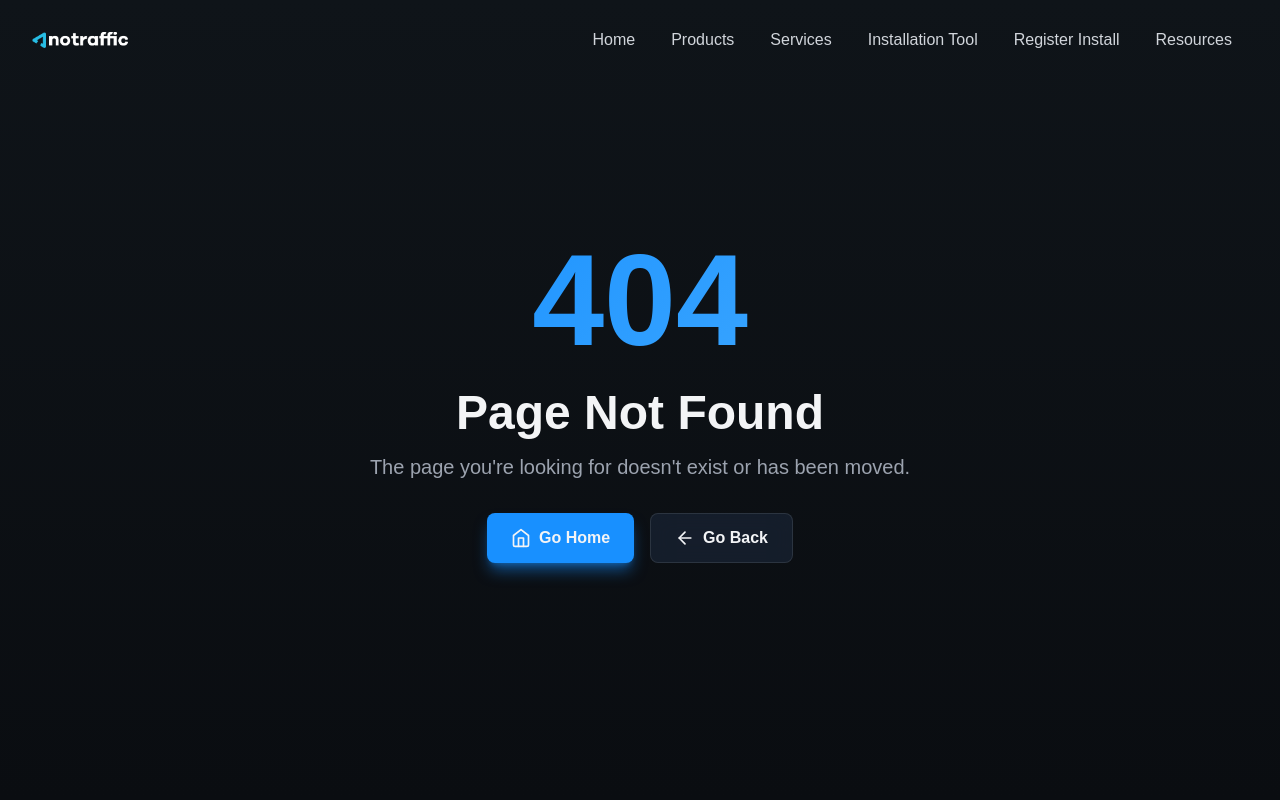
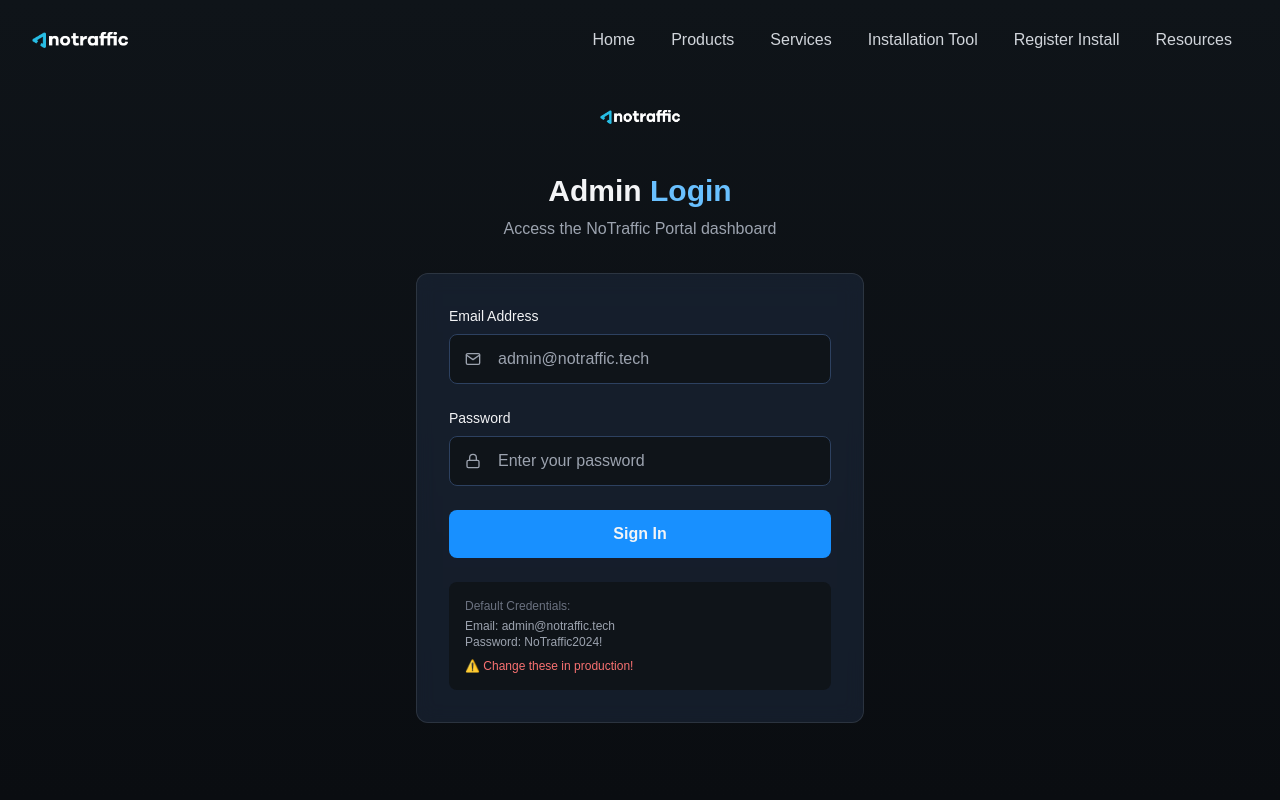
Before and after one commit to hopkicod785/notraffic-portal, a Next.js app: page /admin/login in a window 1280 px wide. Before the commit this address had no page. Shown: the top 800 px of the page. Built offline with nearby package versions, Linux system fonts and the light colour scheme.

Commit message:
Add admin authentication with login page and protected routes

```diff
--- /dev/null
+++ b/app/admin/login/page.tsx
@@ -0,0 +1,125 @@
+'use client'
+
+import { motion } from 'framer-motion'
+import { useState } from 'react'
+import { signIn } from 'next-auth/react'
+import { useRouter } from 'next/navigation'
+import { FiLock, FiMail } from 'react-icons/fi'
+import Image from 'next/image'
+
+export default function AdminLogin() {
+  const [email, setEmail] = useState('')
+  const [password, setPassword] = useState('')
+  const [error, setError] = useState('')
+  const [loading, setLoading] = useState(false)
+  const router = useRouter()
+
+  const handleSubmit = async (e: React.FormEvent) => {
+    e.preventDefault()
+    setError('')
+    setLoading(true)
+
+    try {
+      const result = await signIn('credentials', {
+        email,
+        password,
+        redirect: false,
+      })
+
+      if (result?.error) {
+        setError('Invalid email or password')
+      } else {
+        router.push('/admin')
+      }
+    } catch (error) {
+      setError('An error occurred. Please try again.')
+    } finally {
+      setLoading(false)
+    }
+  }
+
+  return (
+    <div className="min-h-screen flex items-center justify-center bg-gradient-to-b from-dark-900 to-dark-950 px-4">
+      <motion.div
+        initial={{ opacity: 0, y: 20 }}
+        animate={{ opacity: 1, y: 0 }}
+        transition={{ duration: 0.6 }}
+        className="w-full max-w-md"
+      >
+        <div className="text-center mb-8">
+          <div className="relative w-20 h-20 mx-auto mb-4">
+            <Image
+              src="/White logo blue icon - no background (1).png"
+              alt="NoTraffic Logo"
+              fill
+              className="object-contain"
+            />
+          </div>
+          <h1 className="text-3xl font-bold mb-2">
+            Admin <span className="text-primary-300">Login</span>
+          </h1>
+          <p className="text-gray-400">Access the NoTraffic Portal dashboard</p>
+        </div>
+
+        <form onSubmit={handleSubmit} className="glass rounded-xl p-8 border border-dark-700">
+          {error && (
+            <div className="mb-6 p-4 bg-red-500/20 border border-red-500/50 rounded-lg text-red-400 text-sm">
+              {error}
+            </div>
+          )}
+
+          <div className="mb-6">
+            <label htmlFor="email" className="block text-sm font-medium mb-2">
+              Email Address
+            </label>
+            <div className="relative">
+              <FiMail className="absolute left-4 top-1/2 transform -translate-y-1/2 text-gray-400" />
+              <input
+                type="email"
+                id="email"
+                value={email}
+                onChange={(e) => setEmail(e.target.value)}
+                required
+                className="w-full pl-12 pr-4 py-3 bg-dark-900 border border-dark-700 rounded-lg focus:border-primary-500 focus:ring-1 focus:ring-primary-500 outline-none transition-colors"
+                placeholder="admin@notraffic.tech"
+              />
+            </div>
+          </div>
+
+          <div className="mb-6">
+            <label htmlFor="password" className="block text-sm font-medium mb-2">
+              Password
+            </label>
+            <div className="relative">
+              <FiLock className="absolute left-4 top-1/2 transform -translate-y-1/2 text-gray-400" />
+              <input
+                type="password"
+                id="password"
+                value={password}
+                onChange={(e) => setPassword(e.target.value)}
+                required
+                className="w-full pl-12 pr-4 py-3 bg-dark-900 border border-dark-700 rounded-lg focus:border-primary-500 focus:ring-1 focus:ring-primary-500 outline-none transition-colors"
+                placeholder="Enter your password"
+              />
+            </div>
+          </div>
+
+          <button
+            type="submit"
+            disabled={loading}
+            className="w-full px-6 py-3 bg-primary-500 hover:bg-primary-600 disabled:bg-dark-700 disabled:cursor-not-allowed rounded-lg font-semibold transition-all duration-300"
+          >
+            {loading ? 'Signing in...' : 'Sign In'}
+          </button>
+
+          <div className="mt-6 p-4 bg-dark-900 rounded-lg">
+            <p className="text-xs text-gray-500 mb-1">Default Credentials:</p>
+            <p className="text-xs text-gray-400">Email: admin@notraffic.tech</p>
+            <p className="text-xs text-gray-400">Password: NoTraffic2024!</p>
+            <p className="text-xs text-red-400 mt-2">⚠️ Change these in production!</p>
+          </div>
+        </form>
+      </motion.div>
+    </div>
+  )
+}
--- a/app/admin/page.tsx
+++ b/app/admin/page.tsx
@@ -2,7 +2,9 @@
 
 import { motion } from 'framer-motion'
 import { useState, useEffect } from 'react'
-import { FiPackage, FiTool, FiFileText, FiRefreshCw, FiDownload, FiEye, FiSettings, FiX } from 'react-icons/fi'
+import { useSession, signOut } from 'next-auth/react'
+import { useRouter } from 'next/navigation'
+import { FiPackage, FiTool, FiFileText, FiRefreshCw, FiDownload, FiEye, FiSettings, FiX, FiLogOut } from 'react-icons/fi'
 
 interface ProductInquiry {
   id: string
@@ -55,6 +57,8 @@
 }
 
 export default function AdminDashboard() {
+  const { data: session, status } = useSession()
+  const router = useRouter()
   const [activeTab, setActiveTab] = useState<'inquiries' | 'services' | 'assessments' | 'registrations'>('inquiries')
   const [inquiries, setInquiries] = useState<ProductInquiry[]>([])
   const [serviceInquiries, setServiceInquiries] = useState<ServiceInquiry[]>([])
@@ -63,6 +67,19 @@
   const [loading, setLoading] = useState(false)
   const [selectedItem, setSelectedItem] = useState<any>(null)
   const [searchQuery, setSearchQuery] = useState('')
+
+  if (status === 'loading') {
+    return (
+      <div className="min-h-screen flex items-center justify-center bg-dark-950">
+        <FiRefreshCw className="w-12 h-12 text-primary-300 animate-spin" />
+      </div>
+    )
+  }
+
+  if (status === 'unauthenticated') {
+    router.push('/admin/login')
+    return null
+  }
 
   const loadData = async () => {
     setLoading(true)
@@ -174,6 +191,13 @@
               <p className="text-gray-400">Manage all portal submissions and data</p>
             </div>
             <div className="flex gap-3">
+              <button
+                onClick={() => signOut({ callbackUrl: '/' })}
+                className="flex items-center gap-2 px-4 py-2 glass hover:bg-dark-800 rounded-lg font-semibold transition-all duration-300"
+              >
+                <FiLogOut className="w-5 h-5" />
+                Sign Out
+              </button>
               <button
                 onClick={loadData}
                 className="flex items-center gap-2 px-4 py-2 glass hover:bg-dark-800 rounded-lg font-semibold transition-all duration-300"
--- /dev/null
+++ b/app/api/auth/[...nextauth]/route.ts
@@ -0,0 +1,55 @@
+import NextAuth from 'next-auth'
+import CredentialsProvider from 'next-auth/providers/credentials'
+import type { NextAuthOptions } from 'next-auth'
+
+export const authOptions: NextAuthOptions = {
+  providers: [
+    CredentialsProvider({
+      name: 'Credentials',
+      credentials: {
+        email: { label: "Email", type: "email" },
+        password: { label: "Password", type: "password" }
+      },
+      async authorize(credentials) {
+        // Simple authentication - you can enhance this with database users later
+        // Default credentials (CHANGE THESE!)
+        const ADMIN_EMAIL = process.env.ADMIN_EMAIL || 'admin@notraffic.tech'
+        const ADMIN_PASSWORD = process.env.ADMIN_PASSWORD || 'NoTraffic2024!'
+
+        if (credentials?.email === ADMIN_EMAIL && credentials?.password === ADMIN_PASSWORD) {
+          return {
+            id: '1',
+            email: ADMIN_EMAIL,
+            name: 'Admin'
+          }
+        }
+        return null
+      }
+    })
+  ],
+  pages: {
+    signIn: '/admin/login',
+  },
+  session: {
+    strategy: 'jwt',
+  },
+  callbacks: {
+    async jwt({ token, user }) {
+      if (user) {
+        token.id = user.id
+      }
+      return token
+    },
+    async session({ session, token }) {
+      if (session.user) {
+        session.user.id = token.id as string
+      }
+      return session
+    }
+  },
+  secret: process.env.NEXTAUTH_SECRET || 'your-secret-key-change-in-production',
+}
+
+const handler = NextAuth(authOptions)
+
+export { handler as GET, handler as POST }
--- a/app/layout.tsx
+++ b/app/layout.tsx
@@ -3,6 +3,7 @@
 import Navbar from '@/components/Navbar'
 import Footer from '@/components/Footer'
 import ScrollToTop from '@/components/ScrollToTop'
+import { Providers } from './providers'
 
 export const metadata: Metadata = {
   title: 'NoTraffic Portal - Smart Traffic Solutions',
@@ -17,12 +18,14 @@
   return (
     <html lang="en">
       <body className="bg-dark-950 text-gray-100">
+        <Providers>
           <Navbar />
           <main className="min-h-screen">
             {children}
           </main>
           <Footer />
           <ScrollToTop />
+        </Providers>
       </body>
     </html>
   )
--- /dev/null
+++ b/app/providers.tsx
@@ -0,0 +1,7 @@
+'use client'
+
+import { SessionProvider } from 'next-auth/react'
+
+export function Providers({ children }: { children: React.ReactNode }) {
+  return <SessionProvider>{children}</SessionProvider>
+}
--- a/components/Footer.tsx
+++ b/components/Footer.tsx
@@ -48,9 +48,17 @@
               <p className="text-gray-400 text-sm">
                 © {currentYear} NoTraffic. All rights reserved.
               </p>
-              <p className="text-gray-500 text-sm">
-                Intelligent Traffic Management Solutions
-              </p>
+              <div className="flex items-center gap-6">
+                <Link
+                  href="/admin/login"
+                  className="text-gray-500 hover:text-primary-300 text-sm transition-colors"
+                >
+                  Admin Login
+                </Link>
+                <p className="text-gray-500 text-sm">
+                  Intelligent Traffic Management Solutions
+                </p>
+              </div>
             </div>
           </div>
         </div>
```
Also changed, not shown: middleware.ts (added, +20 -0 lines). Lines whose indentation alone changed are shown as unchanged.
